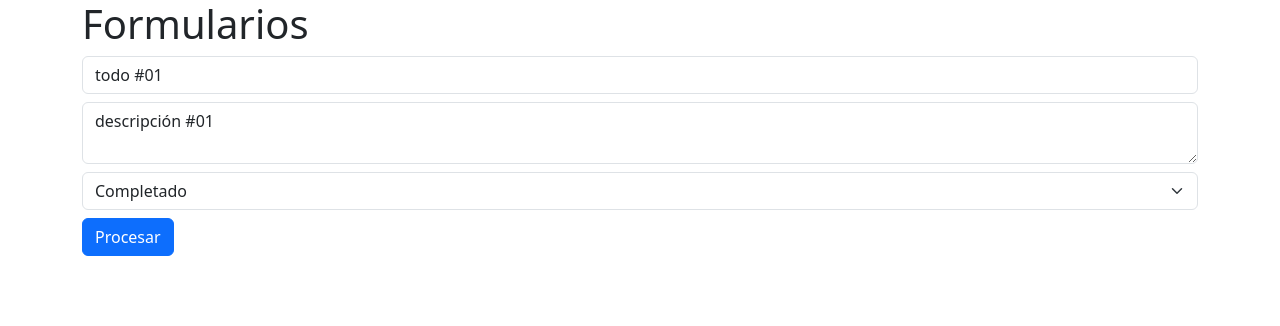
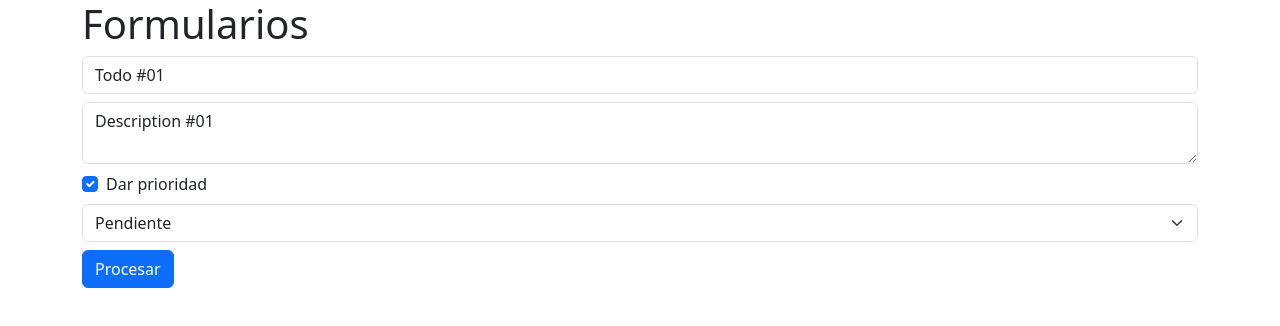
Before and after one commit to RogerBatistaCaceres/proyectos-react-fundamentos-react, a React (Vite) app: page / in a window 1280 px wide. Shown: the top 326 px of the page. Built offline with nearby package versions, Linux system fonts and the light colour scheme.

Commit message:
formularios Controlados antes de la desestructuracion

```diff
--- a/src/App.jsx
+++ b/src/App.jsx
@@ -1,3 +1,5 @@
+import Controlado from "./components/Controlados";
+import Cat from "./components/Cat";
 import NoControlado from "./components/NoControlados";
 
 // Hemos adicionado el CDN de bootstrap en el indexedDB.html en la parte del head
@@ -8,7 +10,15 @@ const App = () => {
   return (
     <div className="container">
       <h1>Formularios</h1>
+      {/* Ejemplo de formularios No controlados
       <NoControlado />
+      */}
+      {/* Ejemplo de formularios Controlados
+      <Controlado />
+      // Ejemplo con el Spread operator ... para hacer copia de un objeto
+      <Cat />
+      */}
+      <Controlado />
     </div>
   );
 };
--- /dev/null
+++ b/src/components/Cat.jsx
@@ -0,0 +1,46 @@
+import { useState } from "react";
+
+// Ejemplo de uso del Spread operator
+// spread <spred>: derramar, desparramar, extender, propagar
+
+const Cat = () => {
+  const [cat, setCat] = useState({
+    name: "Dexter",
+    year: 5,
+  });
+
+  const handleClick = () => {
+    // console.log("me diste click");
+
+    // Como modifico solo la propiedad year?
+    // setCat({ year: cat.year + 1 }); // pero no me mantiene el nombre ..
+
+    // para mantener el nombre puede ser, escribirlo ..., pero es muy tedioso
+    // enviarle el nombre, para lo cual podemos utilizar el spread operator
+    // setCat({ name: "Dexter", year: cat.year + 1 });
+
+    // usando el spread operator, le digo, has una copia de todo lo que tenga cat
+    // con la expresión "...cat", y actualizar el valor de year..
+    // setCat({ ...cat, year: cat.year + 1 });
+
+    // hay otra opción usando una función de flecha con los datos anteriores "previos"
+    // Importante: las funciones de flecha si utilizo las llaves {} quiere decir que voy a
+    // escribir lógica (no estoy haciendo el return de un objeto). Por lo que si quiero hacer el
+    // return de un objeto tendría que usar los parentesis (), y dentro poner la llaves {}
+    // y con eso con los paréntesis le estoy diciendo que voy a retornar un objeto.
+    setCat((prev) => ({ ...prev, year: cat.year + 1 }));
+  };
+
+  return (
+    <>
+      <h2>
+        {cat.name} - {cat.year}
+      </h2>
+      <button onClick={handleClick} className="btn btn-dark mb-2">
+        Update year
+      </button>
+    </>
+  );
+};
+
+export default Cat;
--- /dev/null
+++ b/src/components/Controlados.jsx
@@ -0,0 +1,123 @@
+import { useState } from "react";
+
+const Controlado = () => {
+  // Los formularios Controlados, los datos se controlan directamente
+  // desde las entradas de los datos, caracter a caracter. Es decir el usuario tiene
+  // interactividad con los elementos de edición, de esta forma
+  // podemos decirle en tiempo real si necesita más de x caracteres o si está
+  // introduciendo algún caracter no permitido, en tiempo real en la edición.
+  // Los formularios controlados son los formularios preferidos en la actualidad
+
+  // En los formularios NoControlados, los datos se controlan cuando pulsamos el
+  // botón [submit], y entonces es ahí donde hacemos las validaciones
+
+  // Esta es la forma de hacerlo uno a uno, hay otra forma de poder entrar todos
+  // los datos de una vez
+  /*
+   const [title, setTitle] = useState("Todo #01");
+   const [description, setDescription] = useState("Description #01");
+   const [state, setState] = useState("Pendiente");
+   */
+
+  // Hacer el useState con objetos
+  const [todo, setTodo] = useState({
+    title: "Todo #01",
+    description: "Description #01",
+    state: "Pendiente",
+    priority: true,
+  }); // importante, ahora es useState como es un objeto se inicializa, como objeto {}
+
+  const handleSubmit = (e) => {
+    e.preventDefault();
+    console.log(todo.title, todo.description, todo.priority, todo.state);
+  };
+
+  // este evento de ejecuta cuando escribimos en cada elemento ...
+  const handleChange = (e) => {
+    // console.log(e.target.value);
+    // console.log(e.target.name);
+    // Es importante saber que los objetos se pueden acceder a través de los corchetes"",
+    // en lugar de utilizar la notación de punto:
+    // es lo mismo "todo.title" que todo["title"], esa es la técnica de los corchetes para acceder
+    // a las propiedades de un objeto en javascript.
+    // setTodo({
+    //     ...todo,
+    //     e.target.name: e.target.value
+    // })
+
+    // setTodo({ ...todo, priority: e.target.checked })
+
+    setTodo({
+      ...todo,
+      // esta linea es para los tipos: text, textarea y select, pero para los tipos checkbox
+      // el valor no se recoge en "e.target.value" sino que se recoge en "e.target.checked", por
+      // lo cual hay que utilizar el operador ternario..
+      // [e.target.name]: e.target.value,
+      [e.target.name]:
+        e.target.type === "checkbox" ? e.target.checked : e.target.value,
+    });
+  };
+
+  return (
+    <form onSubmit={handleSubmit}>
+      {/* onChange={(e) => setTodo({ ...todo, title: e.target.value })}
+      con esta línea le decimos que, puedes hacer una copia de todo lo que ya tenga el "todo"
+      con la expresión "...todo" (spread operator) y además en la propiedad title se va a colocar lo que
+      viene en "e.target.value".
+      Con esta copia nos aseguramos de que siga manteniendose lo que hay en el estado actual.
+
+       */}
+      <input
+        type="text"
+        placeholder="Ingrese Todo"
+        className="form-control mb-2"
+        name="title"
+        value={todo.title}
+        // podemos optimizar mucho más el código usando una función que manipule todos los onChange
+        // creamos una función handleChange ... y es importante el name que es el que nos dice
+        // dentro de la función onChange desde donde viene el datos...
+        // onChange={(e) => setTodo({ ...todo, title: e.target.value })}
+        onChange={handleChange}
+      />
+      <textarea
+        className="form-control mb-2"
+        placeholder="Ingrese descripción"
+        name="description"
+        value={todo.description}
+        // onChange={(e) => setTodo({ ...todo, description: e.target.value })}
+        onChange={handleChange}
+      />
+      <div className="form-check mb-2">
+        <input
+          type="checkbox"
+          className="form-check-input"
+          name="priority"
+          // este "id" es para relacionar este input con el label mediante la propiedad htmlFor
+          id="inputCheck"
+          // para el checkbox no se usa el campo value, sino el campo checked
+          checked={todo.priority}
+          //onChange={(e) => setTodo({ ...todo, priority: e.target.checked })}
+          // ahora vamos a reutilizar la linea anterior utilizando el handleChange
+          // como en el código de todos los otros elementos.
+          onChange={handleChange}
+        />
+        <label htmlFor="inputCheck">Dar prioridad</label>
+      </div>
+      <select
+        className="form-select mb-2"
+        name="state"
+        value={todo.state}
+        // onChange={(e) => setTodo({ ...todo, state: e.target.value })}
+        onChange={handleChange}
+      >
+        <option value="Pendiente">Pendiente</option>
+        <option value="Completado">Completado</option>
+      </select>
+      <button type="submit" className="btn btn-primary">
+        Procesar
+      </button>
+    </form>
+  );
+};
+
+export default Controlado;
--- a/src/components/NoControlados.jsx
+++ b/src/components/NoControlados.jsx
@@ -9,6 +9,7 @@ const NoControlado = () => {
   // interactividad con los elementos de edición, de esta forma
   // podemos decirle en tiempo real si necesita más de x caracteres o si está
   // introduciendo algún caracter no permitido, en tiempo real en la edición.
+  // Los formularios controlados son los formularios preferidos en la actualidad
 
   // La forma de hacer esto antes era, acceder directamente al document
   // y preguntar por el id del formulario
```
